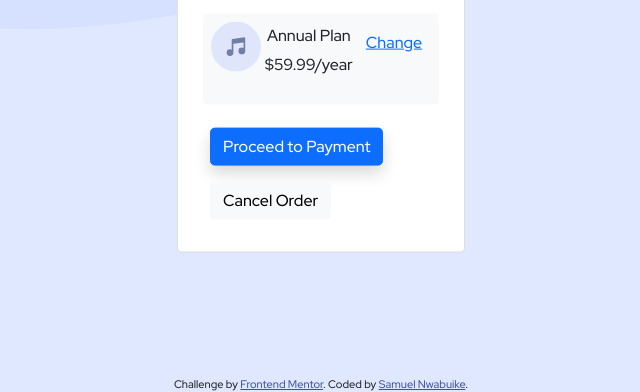
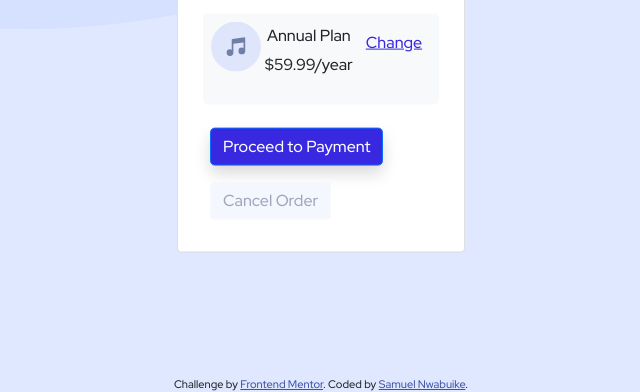
Before and after one commit to nwabuike-samuel/order_summary, a plain HTML site: page index.html in a window 1280 px wide. Shown: the part 408-800 px from the top of the page, without its empty margins (319-959 px from the left). Drawn offline with Linux system fonts and the light colour scheme.

Commit message:
completed hover styles

```diff
--- a/css/styles.css
+++ b/css/styles.css
@@ -6,6 +6,32 @@ body{
     font-size: 16px;
 }
 
-mybtn{
-    color: ;
+.mybtn-pay{
+    background-color: hsl(245, 75%, 52%);
+
 }
+
+.mybtn-pay:hover{
+    background-color: hsla(245, 75%, 52%, 0.65);
+}
+
+.mybtn-cancel{
+    color: hsla(223, 47%, 23%, 0.4);
+    background-color: hsl(225, 100%, 98%);
+
+
+}
+
+.mybtn-cancel:hover{
+    color: hsla(223, 47%, 23%, 0.85);
+    background-color: hsl(225, 100%, 98%);
+    /* background-color: hsla(245, 75%, 52%, 0.65);*/
+}
+
+.mybtn-change{
+    color: hsl(245, 75%, 52%);
+}
+
+.mybtn-change:hover{
+    color: hsla(245, 75%, 52%, 0.5);
+}
--- a/index.html
+++ b/index.html
@@ -45,10 +45,10 @@
           <h6 class="">Annual Plan</h6>
           <p class="">$59.99/year</p>
         </span>
-        <a href="#" class="btn btn-link d-inline float-end p-2">Change</a>
+        <a href="#" class=" mybtn-change btn btn-link d-inline float-end p-2">Change</a>
       </div>
-        <input type="button" name="payment" value="Proceed to Payment" class="mybtn btn btn-primary shadow rounded-3 d-block m-3">
-        <input type="button" name="cancel" value="Cancel Order" class="btn btn-light d-block m-3">
+        <input type="button" name="payment" value="Proceed to Payment" class="mybtn-pay btn btn-primary shadow rounded-3 d-block m-3">
+        <input type="button" name="cancel" value="Cancel Order" class=" mybtn-cancel btn btn-light d-block m-3">
     </div>
   </div>
 
```
